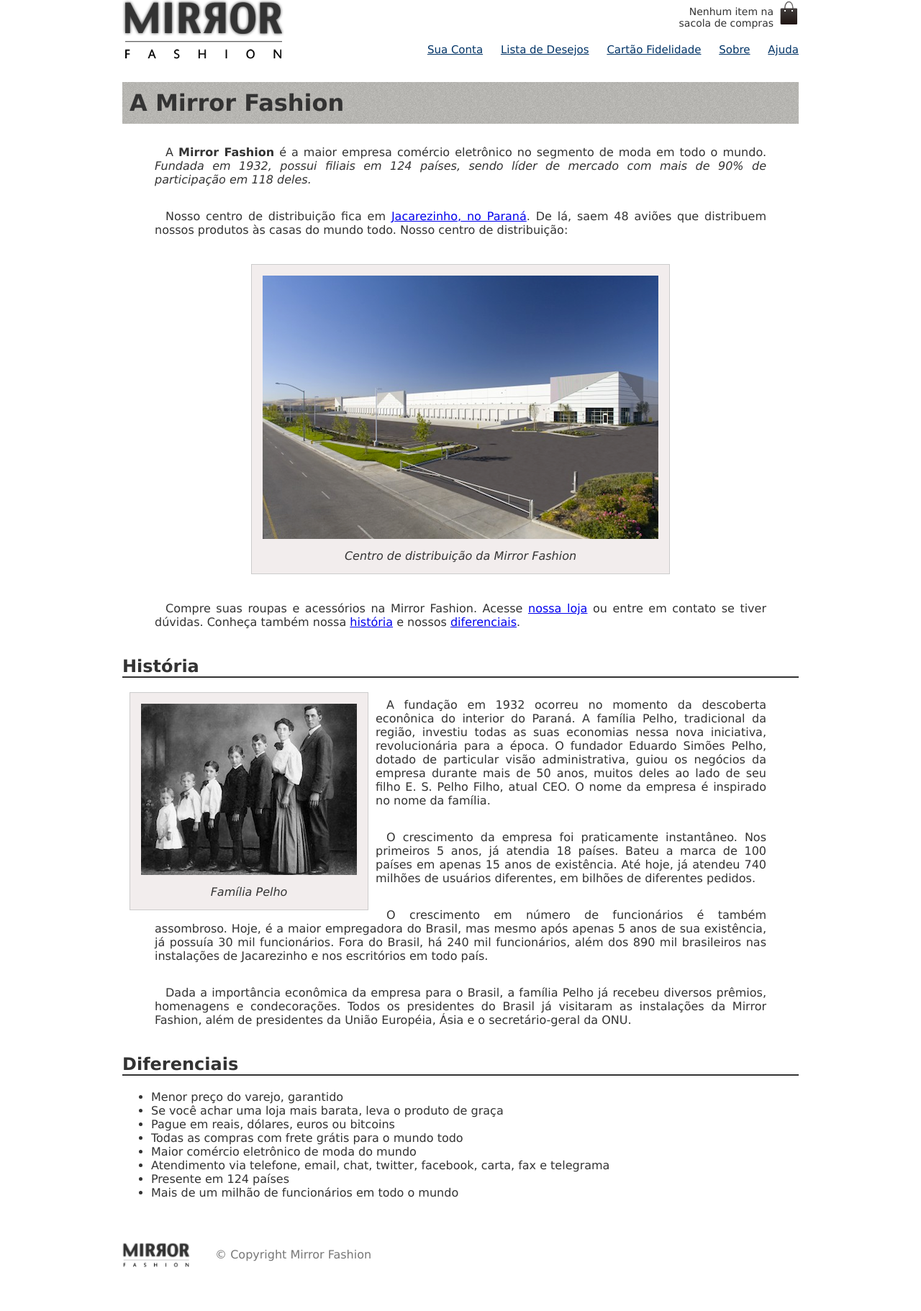
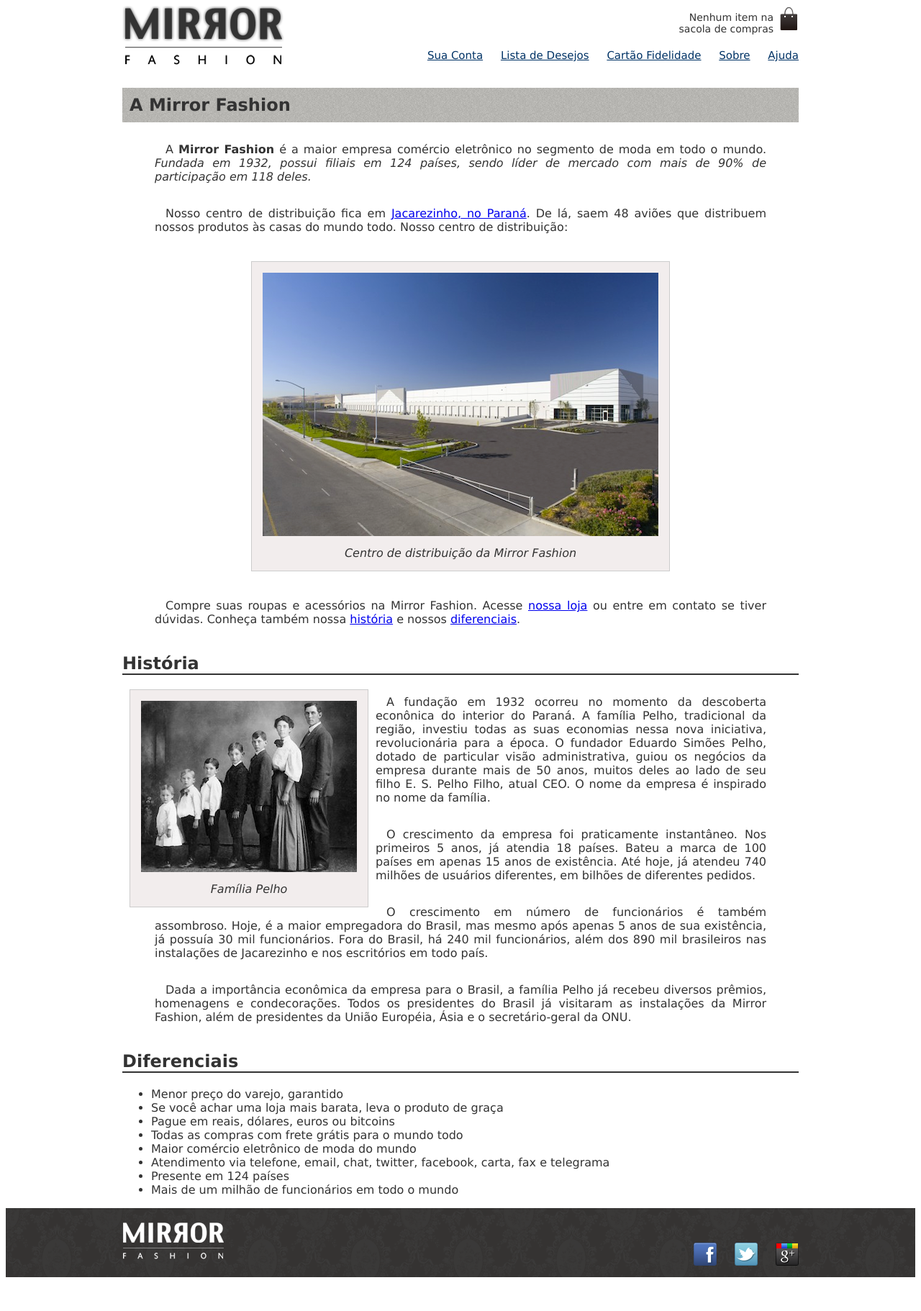
Before and after one commit to raigomes/WD43-MirrorFashion, a PHP site: page /mirrorfashion/sobre.html in a window 1280 px wide. Shown: the whole page at 72% size. After the commit the page ends 1775 px from the top, so only its background shows below. Run offline with PHP 8.4, Linux system fonts and the light colour scheme.

Commit message:
"4.15 - Alterações extras no rodapé"

```diff
--- a/mirrorfashion/css/sobre.css
+++ b/mirrorfashion/css/sobre.css
@@ -1,11 +1,6 @@
 body {
 	color: #333333;
 	font-family: "Lucida Sans Unicode", "Lucida Grande", sans-serif;
-	text-align: justify;
-	margin-top: 0;
-	margin-left: auto;
-	margin-right: auto;
-	width: 940px;
 }
 
 h1 {
@@ -21,15 +16,16 @@
 	border-bottom: 2px solid #333333;
 	margin-top: 30px;
 }
+
+.container {
+	margin: 0 auto;
+	width: 940px;
+}
+
 /* Cabeçalho */
 header {
 	position: relative;
 	/*border: 1px solid black;	*/
-}
-
-.container {
-	margin: 0 auto;
-	width: 940px;
 }
 
 .sacola {
@@ -66,6 +62,14 @@
 /* FIM Cabeçalho */
 
 /* Corpo do Texto */
+article {
+	width: 940px;
+	text-align: justify;
+	margin-top: 0;
+	margin-left: auto;
+	margin-right: auto;
+}
+
 #centro-distribuicao {
 	margin-left: auto;
 	margin-right: auto;
@@ -98,15 +102,45 @@
 /* FIM Corpo do Texto */
 
 /* Rodapé */
-#rodape {
-	color: #777;
-	margin: 30px 0;
-	padding: 30px 0;
+footer {
+	background-image: url(../img/fundo-rodape.png);
+	clear: both;
+	padding: 20px 0;
 }
 
-#rodape img {
-	margin-right: 30px;
-	vertical-align: middle;
-	width: 94px;
+footer .container {
+	position: relative;
+}
+
+.social {
+	position: absolute;
+	top: 12px;
+	right: 0;
+}
+
+.social a {
+	/* tamanho da imagem */
+	height: 32px;
+	width: 32px;
+	/* image replacement */
+	display: block;
+	text-indent: -9999px;
+}
+
+.social a[href*="facebook.com"] {
+	background-image: url(../img/facebook.png);
+}
+
+.social a[href*="twitter.com"] {
+	background-image: url(../img/twitter.png);
+}
+
+.social a[href*="plus.google.com"] {
+	background-image: url(../img/googleplus.png);
+}
+
+.social li {
+	float: left;
+	margin-left: 25px;
 }
 /* FIM Rodapé */
--- a/mirrorfashion/sobre.html
+++ b/mirrorfashion/sobre.html
@@ -27,8 +27,10 @@
 		</nav>
 	</header>
 
+	<article>
 		<h1 class="titulo">A Mirror Fashion</h1>
 
+		<section class="mirror-intro">
 			<p>A <strong>Mirror Fashion</strong> é a maior empresa comércio eletrônico no segmento de moda em todo o mundo.
 				<em>Fundada em 1932, possui filiais em 124 países, sendo líder de mercado com mais de 90% de participação em 118 deles.</em></p>
 
@@ -41,8 +43,9 @@
 
 				<p>Compre suas roupas e acessórios na Mirror Fashion. Acesse <a href="index.html">nossa loja</a> ou entre em contato
 					se tiver dúvidas. Conheça também nossa <a href="#historia">história</a> e nossos <a href="#diferenciais">diferenciais</a>.</p>
+				</section>
 
-
+				<section class="mirror-historia">
 					<h2 id="historia">História</h2>
 
 					<figure id="familia-pelho">
@@ -68,7 +71,9 @@
 								<p>Dada a importância econômica da empresa para o Brasil, a família Pelho já recebeu diversos prêmios,
 									homenagens e condecorações. Todos os presidentes do Brasil já visitaram as instalações da Mirror
 									Fashion, além de presidentes da União Européia, Ásia e o secretário-geral da ONU.</p>
+								</section>
 
+								<section class="mirror-diferenciais">
 									<h2 id="diferenciais">Diferenciais</h2>
 
 									<ul>
@@ -81,10 +86,17 @@
 										<li>Presente em 124 países</li>
 										<li>Mais de um milhão de funcionários em todo o mundo</li>
 									</ul>
+								</section>
+							</article>
+
 							<footer>
-			<div id="rodape">
-				<img src="img/logo.png">
-				&copy; Copyright Mirror Fashion
+								<div class="container">
+									<img src="img/logo-rodape.png" alt="Logo Mirror Fashion">
+									<ul class="social">
+										<li><a href="http://facebook.com/mirrorfashion">Facebook</a></li>
+										<li><a href="http://twitter.com/mirrorfashion">Twitter</a></li>
+										<li><a href="http://plus.google.com/mirrorfashion">Google+</a></li>
+									</ul>
 								</div>
 							</footer>
 						</body>
```
Lines whose indentation alone changed are shown as unchanged.
